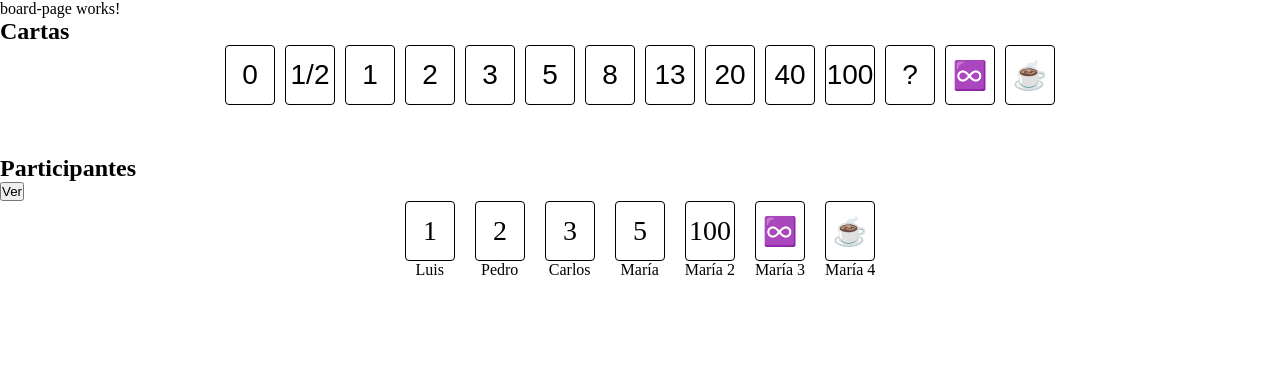
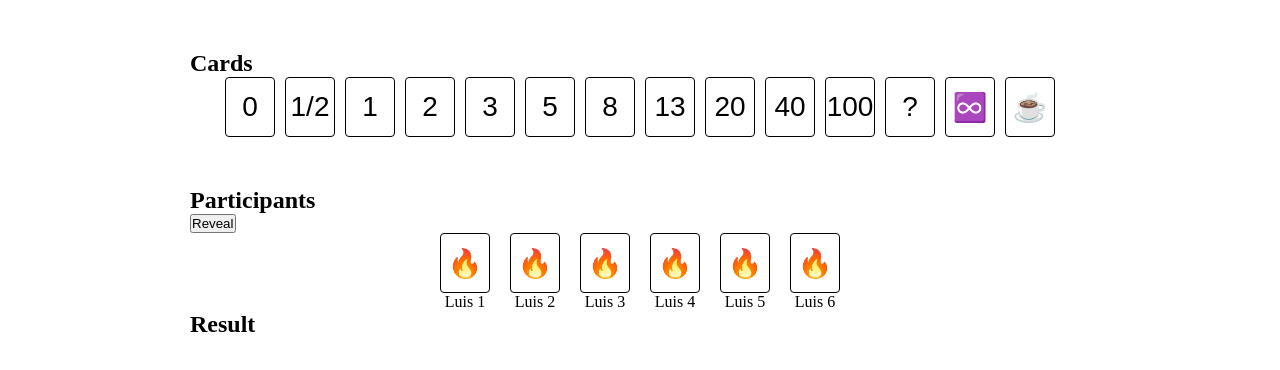
Before and after one commit to emorenocode/pokercrum, an Angular app: page / in a window 1280 px wide. Shown: the top 370 px of the page. Built offline with nearby package versions, Linux system fonts and the light colour scheme.

Commit message:
Refactor board page structure and styles; enhance card functionality and user data handling

```diff
--- a/src/app/app.css
+++ b/src/app/app.css
@@ -0,0 +1,5 @@
+main {
+  margin: 0 auto;
+  padding-top: 50px;
+  max-width: 900px;
+}
--- a/src/app/app.html
+++ b/src/app/app.html
@@ -1 +1,3 @@
-<router-outlet></router-outlet>
+<main>
+  <router-outlet></router-outlet>
+</main>
--- a/src/app/pages/board-page/board-page.css
+++ b/src/app/pages/board-page/board-page.css
@@ -27,7 +27,7 @@
   transition: all 0.2s ease-in;
   border-radius: 4px;
   perspective: 1000px;
-  background: none;
+  background-color: #fff;
 
   &.selected {
     transform: scale(1.2) translateY(-15px);
--- a/src/app/pages/board-page/board-page.html
+++ b/src/app/pages/board-page/board-page.html
@@ -1,13 +1,11 @@
-<p>board-page works!</p>
-
 <section>
-  <h2>Cartas</h2>
+  <h2>Cards</h2>
   <div class="card-list">
     @for (card of cards; track $index) {
     <button
       class="card"
       [class.selected]="card === cardSelected"
-      (click)="cardSelected = card"
+      (click)="onSelectCard(card)"
       title="{{ card.tooltip }}"
     >
       <div class="card__inner">
@@ -22,21 +20,26 @@
 </section>
 
 <section class="participants">
-  <h2>Participantes</h2>
-  <button (click)="onShowCards()">Ver</button>
+  <h2>Participants</h2>
+  @if (user.role === 'admin') {
+  <button (click)="onShowCards()">Reveal</button>
+  }
   <div class="user-list">
     @for (participant of participants; track $index) {
     <div class="user">
       <div class="card" [class.flipped]="showCards()">
         <div class="card__inner">
-          <div class="card__front">
-            {{ participant.card }}
-          </div>
-          <div class="card__back">🔥</div>
+          <div class="card__front">🔥</div>
+          <div class="card__back">{{ participant.card?.value }}</div>
         </div>
       </div>
-      <span>{{ participant.user }}</span>
+      <span>{{ participant.username }}</span>
     </div>
     }
   </div>
 </section>
+
+<section>
+  <h2>Result</h2>
+  <pre>{{ result | json }}</pre>
+</section>
--- a/src/app/pages/board-page/board-page.ts
+++ b/src/app/pages/board-page/board-page.ts
@@ -1,13 +1,35 @@
 import { Component, signal } from '@angular/core';
+import { JsonPipe } from '@angular/common';
+
+interface Card {
+  value: number | string;
+  label: string;
+  tooltip: string;
+}
+
+interface User {
+  id: string;
+  username: string;
+  role: 'admin' | 'user';
+  card?: Card;
+}
+
+export function countCards(list: User[]): Record<string, number> {
+  return list.reduce((acc, item) => {
+    const key = String(item.card?.value);
+    acc[key] = (acc[key] ?? 0) + 1;
+    return acc;
+  }, {} as Record<string, number>);
+}
 
 @Component({
   selector: 'app-board-page',
-  imports: [],
+  imports: [JsonPipe],
   templateUrl: './board-page.html',
   styleUrl: './board-page.css',
 })
 export default class BoardPage {
-  public cards = [
+  public cards: Card[] = [
     { value: 0, label: '0', tooltip: '' },
     { value: 0.5, label: '1/2', tooltip: 'Tarea muy pequeña' },
     { value: 1, label: '1', tooltip: 'Tarea pequeña' },
@@ -23,19 +45,60 @@ export default class BoardPage {
     { value: '♾️', label: '♾️', tooltip: 'Tarea enorme' },
     { value: '☕️', label: '☕️', tooltip: 'Hora de una pause' },
   ];
-  public participants: any[] = [
-    { user: 'Luis', card: '1' },
-    { user: 'Pedro', card: '2' },
-    { user: 'Carlos', card: '3' },
-    { user: 'María', card: '5' },
-    { user: 'María 2', card: '100' },
-    { user: 'María 3', card: '♾️' },
-    { user: 'María 4', card: '☕️' },
+  public participants: User[] = [
+    {
+      id: 'asdf1',
+      username: 'Luis 1',
+      role: 'user',
+      card: { value: '1', label: '1', tooltip: '' },
+    },
+    {
+      id: 'asdf2',
+      username: 'Luis 2',
+      role: 'user',
+      card: { value: '1', label: '1', tooltip: '' },
+    },
+    {
+      id: 'asdf3',
+      username: 'Luis 3',
+      role: 'user',
+      card: { value: '1', label: '1', tooltip: '' },
+    },
+    {
+      id: 'asdf4',
+      username: 'Luis 4',
+      role: 'user',
+      card: { value: '1', label: '1', tooltip: '' },
+    },
+    {
+      id: 'asdf5',
+      username: 'Luis 5',
+      role: 'user',
+      card: { value: '1', label: '1', tooltip: '' },
+    },
+    {
+      id: 'asdf6',
+      username: 'Luis 6',
+      role: 'user',
+      card: { value: '1', label: '1', tooltip: '' },
+    },
   ];
   public cardSelected: any;
+  public user: User = {
+    id: 'asdfasdf',
+    username: 'Enrique',
+    role: 'admin',
+  };
   public readonly showCards = signal(false);
+  public result!: Record<string, number>;
 
   onShowCards() {
     this.showCards.set(true);
+    this.result = countCards(this.participants);
+    console.log('Result = ', this.result);
+  }
+
+  onSelectCard(card: Card) {
+    this.cardSelected = card;
   }
 }
```
